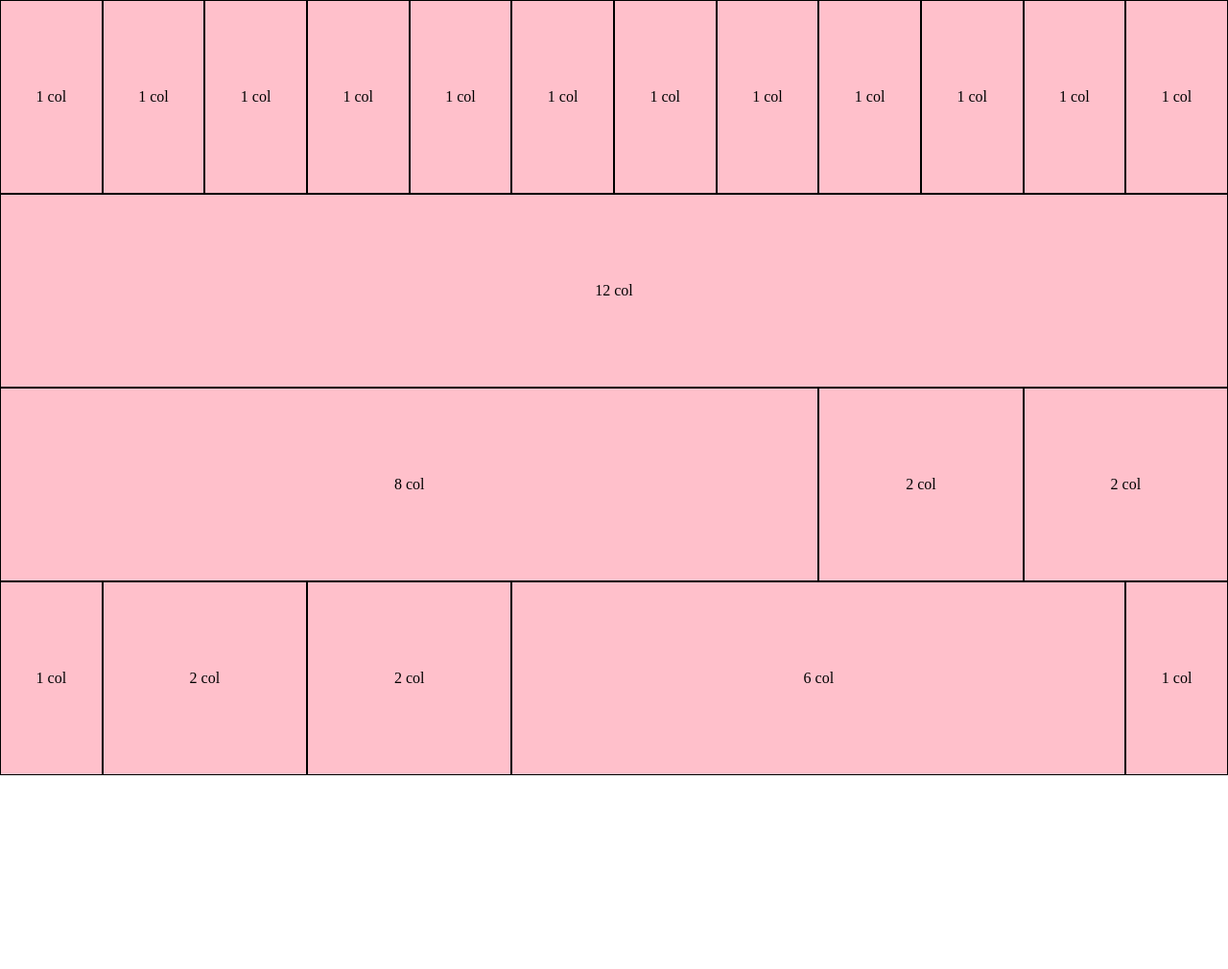
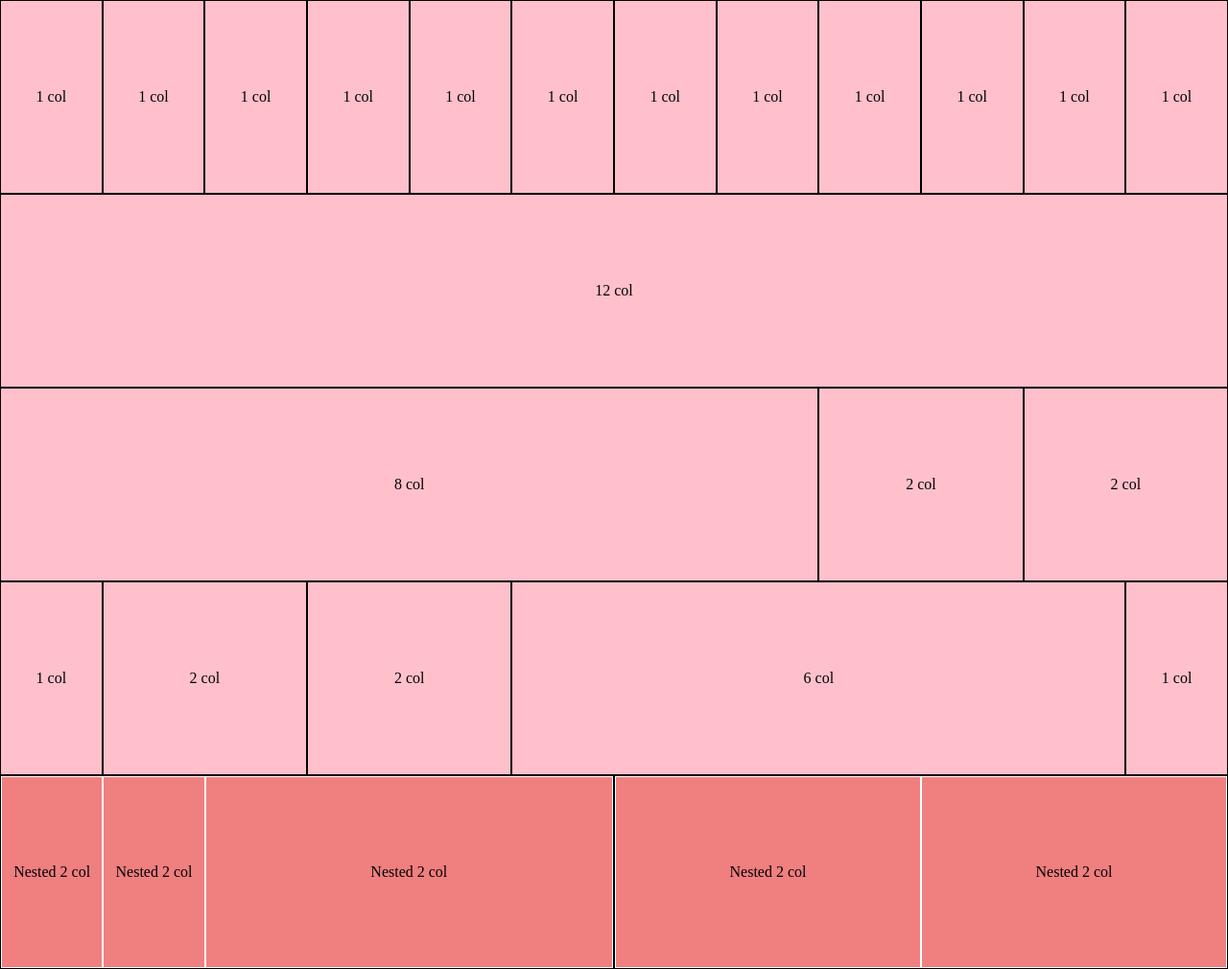
Before and after one commit to DamianoD88/html-css-12bool, a plain HTML site: page index.html in a window 1280 px wide. Shown: the whole page at 96% size. Before the commit the page ends 808 px from the top, so only its background shows below. Drawn offline with Linux system fonts and the light colour scheme.

Commit message:
Add fine

```diff
--- a/css/framework.css
+++ b/css/framework.css
@@ -18,6 +18,7 @@
     display: flex;
     flex-wrap: wrap;
 }
+
 
 [class*="col-"] {
     flex: 0 0 auto;
--- a/css/style.css
+++ b/css/style.css
@@ -14,3 +14,15 @@
     min-height: 200px;
 
 }
+
+/* quinta riga */
+
+.box-nested {
+    display: flex;
+    align-items: center;
+    width: 100%;
+    min-height: 200px;
+    background-color: #f07f80;
+    border: 1px solid white;
+
+}
--- a/index.html
+++ b/index.html
@@ -97,9 +97,31 @@
 
             </div>
 
+    </section>
+
+    <section>
+         <!-- quinta riga -->
+
+         <div class="container-fluid">
+             <div class="row">
+                 <!-- colonna da 6 -->
+                 <div class="col-xs-6 box">
+                        <div class="col-xs-2 box-nested">Nested 2 col</div>
+                        <div class="col-xs-2 box-nested">Nested 2 col</div>
+                        <div class="col-xs-8 box-nested">Nested 2 col</div>
+                 </div>
+                 <div class="col-xs-6 box">
+                    <div class="col-xs-6 box-nested">Nested 2 col</div>
+                    <div class="col-xs-6 box-nested">Nested 2 col</div>
+
+             </div>
 
 
 
+                 <!-- end colonna da 6 -->
+             </div>
+         </div>
+        </div>
 
     </section>
 </body>
```
